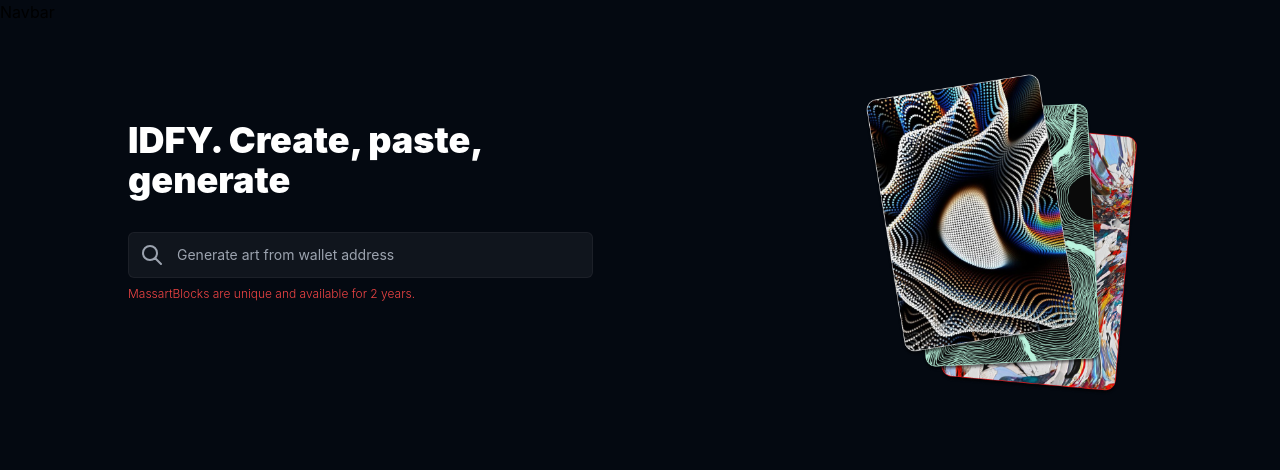
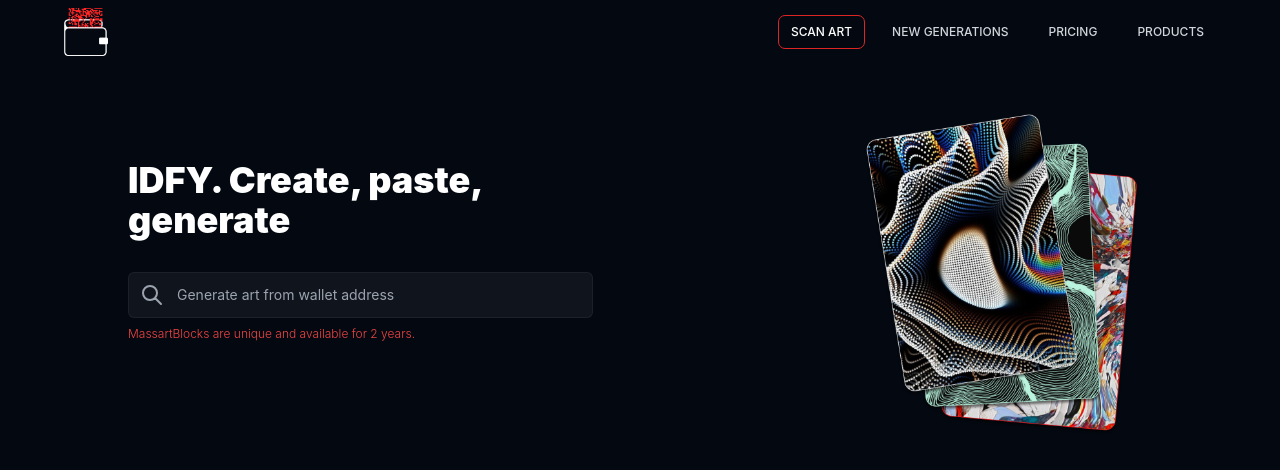
Before and after one commit to LesImmortels/idfy, a React (Create React App) app: page / in a window 1280 px wide. Shown: the top 470 px of the page. Built offline with nearby package versions, Linux system fonts and the light colour scheme.

Commit message:
updated navbar

```diff
--- a/src/components/Navbar.js
+++ b/src/components/Navbar.js
@@ -1,9 +1,58 @@
-function Navbar() {
-    return (
-        <div className="sidebar">
-            <p>Navbar</p>
-        </div>
-    );
+import { Fragment } from 'react'
+import { Disclosure, Menu, Transition } from '@headlessui/react'
+import { Bars3Icon, BellIcon, XMarkIcon } from '@heroicons/react/24/outline'
+
+const navigation = [
+  { name: 'SCAN ART', href: 'search', current: true },
+  { name: 'NEW GENERATIONS', href: 'browse', current: false },
+  { name: 'PRICING', href: 'pricing', current: false },
+  { name: 'PRODUCTS', href: 'products', current: false },
+]
+
+function classNames(...classes) {
+  return classes.filter(Boolean).join(' ')
 }
 
-export default Navbar;
+export default function Navbar() {
+  return (
+    <Disclosure as="nav">
+      {({ open }) => (
+        <>
+          <div className="mx-auto max-w-7xl px-2 sm:px-16 lg:px-16">
+            <div className="relative flex h-16 items-center justify-between">
+              <div className="flex flex-1 items-center justify-center sm:items-stretch sm:justify-start">
+                <div className="flex flex-shrink-0 items-center">
+                  <img
+                    className="block h-12 w-auto"
+                    src={process.env.PUBLIC_URL + '/wallet.png'}
+                    alt="Your Company"
+                  />
+                </div>
+
+              </div>
+              <div className="absolute inset-y-0 right-0 flex items-center pr-2 sm:static sm:inset-auto sm:ml-6 sm:pr-0">
+                <div className="hidden sm:ml-6 sm:block">
+                  <div className="flex space-x-4">
+                    {navigation.map((item) => (
+                      <a
+                        key={item.name}
+                        href={item.href}
+                        className={classNames(
+                          item.current ? 'outline outline-1 outline-red-600 text-white' : 'text-gray-300 hover:bg-gray-700 hover:text-white',
+                          'px-3 py-2 rounded-md text-xs font-medium'
+                        )}
+                        aria-current={item.current ? 'page' : undefined}
+                      >
+                        {item.name}
+                      </a>
+                    ))}
+                  </div>
+                </div>
+              </div>
+            </div>
+          </div>
+        </>
+      )}
+    </Disclosure>
+  )
+}
```
